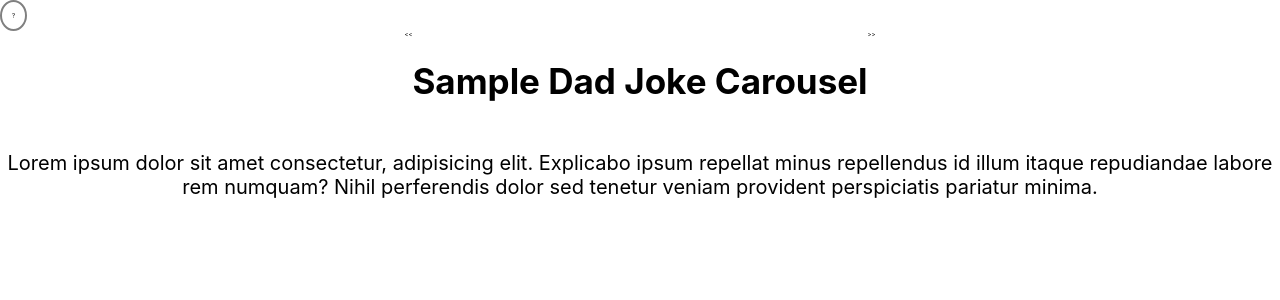
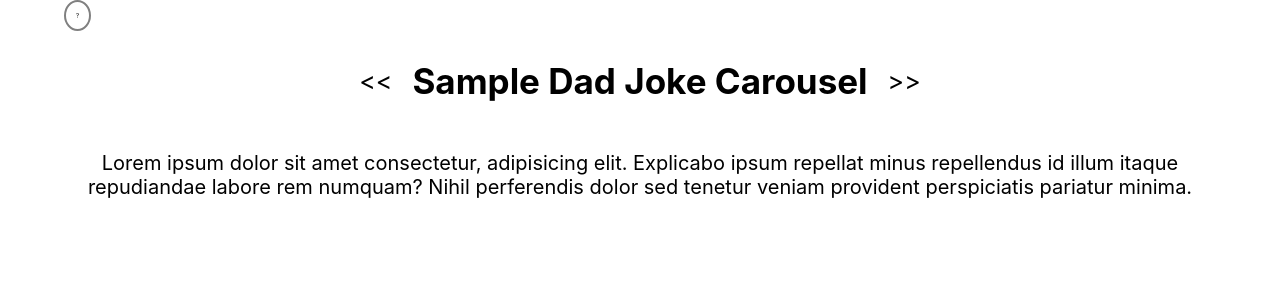
Before and after one commit to Build-Week-PT-Dad-Jokes/Front-End, a React (Create React App) app: page / in a window 1280 px wide. Shown: the top 300 px of the page. Built offline with nearby package versions, Linux system fonts and the light colour scheme.

Commit message:
style carousel buttons

```diff
--- a/src/App.css
+++ b/src/App.css
@@ -1,5 +1,10 @@
 .App {
+  display: flex;
+  flex-direction: column;
+  justify-content: center;
   text-align: center;
+  width: 90%;
+  margin: 0 auto;
 }
 * {
   box-sizing: border-box;
@@ -26,4 +31,16 @@ p {
 .carousel .carousel-header {
   display: flex;
   justify-content: center;
+  align-items: center;
 }
+.carousel .carousel-header .left-button,
+.carousel .carousel-header .right-button {
+  font-size: 2.5rem;
+  cursor: pointer;
+}
+.carousel .carousel-header .left-button {
+  padding-right: 2rem;
+}
+.carousel .carousel-header .right-button {
+  padding-left: 2rem;
+}
--- a/src/less/App.less
+++ b/src/less/App.less
@@ -1,5 +1,10 @@
 .App {
+  display: flex;
+  flex-direction: column;
+  justify-content: center;
   text-align: center;
+  width: 90%;
+  margin: 0 auto;
 }
 
 * {
@@ -33,5 +38,18 @@ p {
   .carousel-header {
     display: flex;
     justify-content: center;
+    align-items: center;
+
+    .left-button, .right-button {
+      font-size: 2.5rem;
+      cursor: pointer;
+    }
+    .left-button {
+      padding-right: 2rem;
+    }
+
+    .right-button {
+      padding-left: 2rem;
+    }
   }
 }
```
